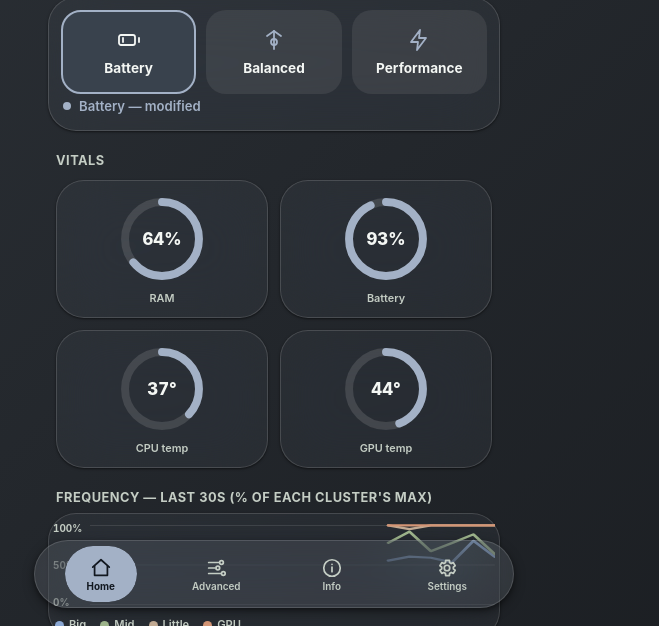
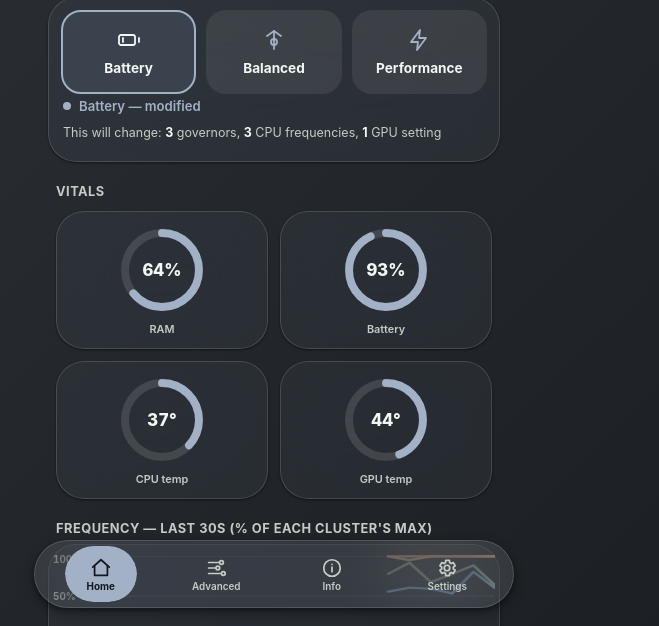
Before and after one commit to LeDrew2017/FrEeRuNnErKeRnElMoDuLe, a plain HTML site: page webroot/index.html in a window 1280 px wide. Both pictures are taken after a click on the button "Battery". Shown: the part 174-800 px from the top of the page, without its empty margins (366-1025 px from the left). Drawn offline with Linux system fonts and the light colour scheme.

Commit message:
Add config-diff preview when switching profiles

```diff
--- a/webroot/index.html
+++ b/webroot/index.html
@@ -352,6 +352,8 @@ input[type=range]::-webkit-slider-thumb:active{transform:scale(1.2);}
 .profile-status .ps-text{font-size:.82rem;font-weight:600;color:var(--m3-on-surface-variant);}
 .profile-status.dirty .ps-dot{opacity:1;transform:scale(1);}
 .profile-status.dirty .ps-text{color:var(--m3-primary);}
+.profile-diff{padding:0 10px 12px;font-size:.78rem;color:var(--m3-on-surface-variant);line-height:1.5;}
+.profile-diff b{color:var(--m3-on-surface);font-weight:700;}
 
 /* ---------- Apply / Revert bar ---------- */
 .applybar{
@@ -469,6 +471,7 @@ input[type=range]::-webkit-slider-thumb:active{transform:scale(1.2);}
                 <span class="ps-dot"></span>
                 <span class="ps-text" id="ps-text">Balanced profile active</span>
             </div>
+            <div class="profile-diff" id="profile-diff" style="display:none;"></div>
         </div>
 
         <div class="section-label">Vitals</div>
@@ -1195,6 +1198,13 @@ function refreshDirty(){
     const pill = document.getElementById('device-pill');
     if (pill) pill.style.display = (n > 0 && window.innerWidth < 420) ? 'none' : '';
 
+    // The profile diff summary only describes a PENDING change — once applied
+    // or reverted there's nothing left to preview, so hide it.
+    if (n === 0){
+        const diffEl = document.getElementById('profile-diff');
+        if (diffEl) diffEl.style.display = 'none';
+    }
+
     // Reflect what the controls ACTUALLY match, not just the last profile the
     // user tapped — so imports, manual edits, or a saved config that happens to
     // equal a profile all show the true state instead of a stale label.
@@ -1789,6 +1799,40 @@ function detectMatchingProfile(){
     return null;
 }
 
+// Categorize which keys changed between two staged-control snapshots into a
+// short, readable summary — governors, CPU frequencies, GPU frequencies,
+// scheduler — so switching profiles shows what's actually about to change
+// before the user reviews/applies it.
+function summarizeProfileDiff(before, after){
+    let govCount = 0, cpuFreqCount = 0, gpuFreqCount = 0, schedChanged = false;
+    const allKeys = new Set([...Object.keys(before), ...Object.keys(after)]);
+    allKeys.forEach(k => {
+        if (k === '__profile') return;
+        if (before[k] === after[k]) return;
+        if (k.startsWith('gov-')) govCount++;
+        else if (k.startsWith('gpu-')) gpuFreqCount++;
+        else if (/^(big|mid|little)-(min|max)$/.test(k)) cpuFreqCount++;
+        else if (k === 'io-sched') schedChanged = true;
+    });
+    const parts = [];
+    if (govCount)     parts.push(`<b>${govCount}</b> governor${govCount===1?'':'s'}`);
+    if (cpuFreqCount) parts.push(`<b>${cpuFreqCount}</b> CPU frequenc${cpuFreqCount===1?'y':'ies'}`);
+    if (gpuFreqCount) parts.push(`<b>${gpuFreqCount}</b> GPU setting${gpuFreqCount===1?'':'s'}`);
+    if (schedChanged) parts.push(`I/O scheduler`);
+    return parts;
+}
+
+function showProfileDiff(before, after){
+    const el = document.getElementById('profile-diff');
+    const parts = summarizeProfileDiff(before, after);
+    if (!parts.length){
+        el.style.display = 'none';
+        return;
+    }
+    el.innerHTML = 'This will change: ' + parts.join(', ');
+    el.style.display = '';
+}
+
 function applyProfile(p){
     if (!PROBE) return;
     const cpuNodes = ['big','mid','little'].filter(n => PROBE.nodes[n]);
@@ -1839,9 +1883,14 @@ function selectProfile(el){
     const p = el.dataset.profile;
     setProfile(p);
     _prefs.profile = p; savePrefs();
+    // Capture what's currently staged BEFORE populating this profile's values,
+    // so we can show what's actually about to change.
+    const before = readControls();
     // Populate every Advanced control from this profile's derived values.
     // Nothing is written to sysfs until the user taps Apply.
     applyProfile(p);
+    const after = readControls();
+    showProfileDiff(before, after);
     toast(`${p.charAt(0).toUpperCase()+p.slice(1)} profile loaded — review & Apply`);
 }
 
```
